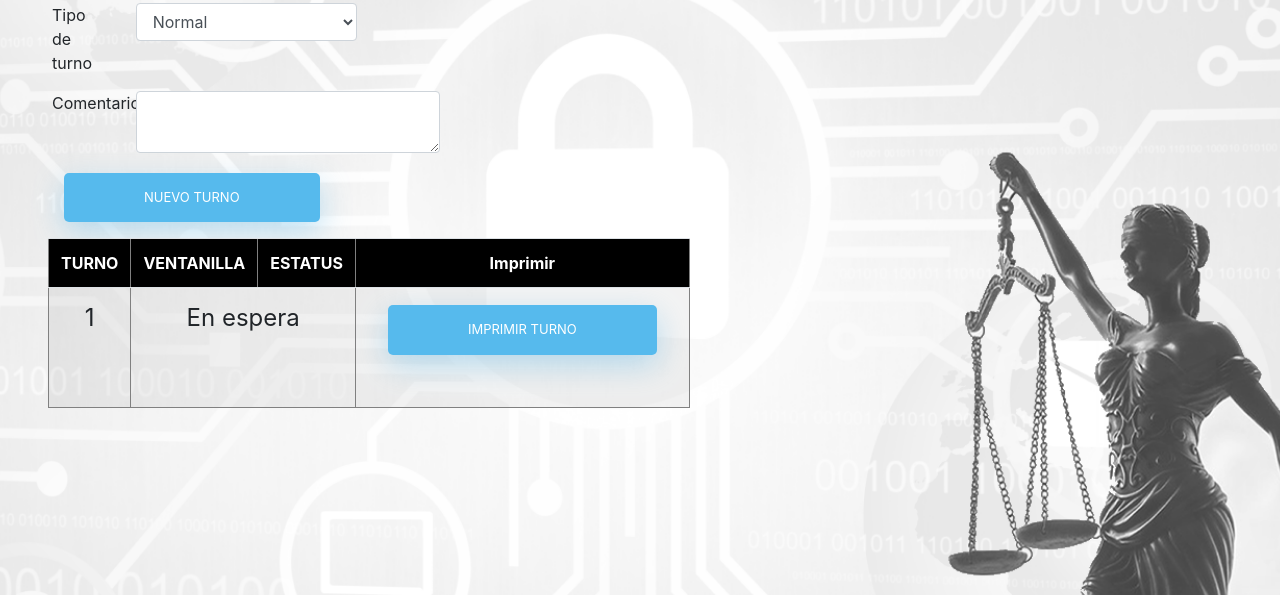
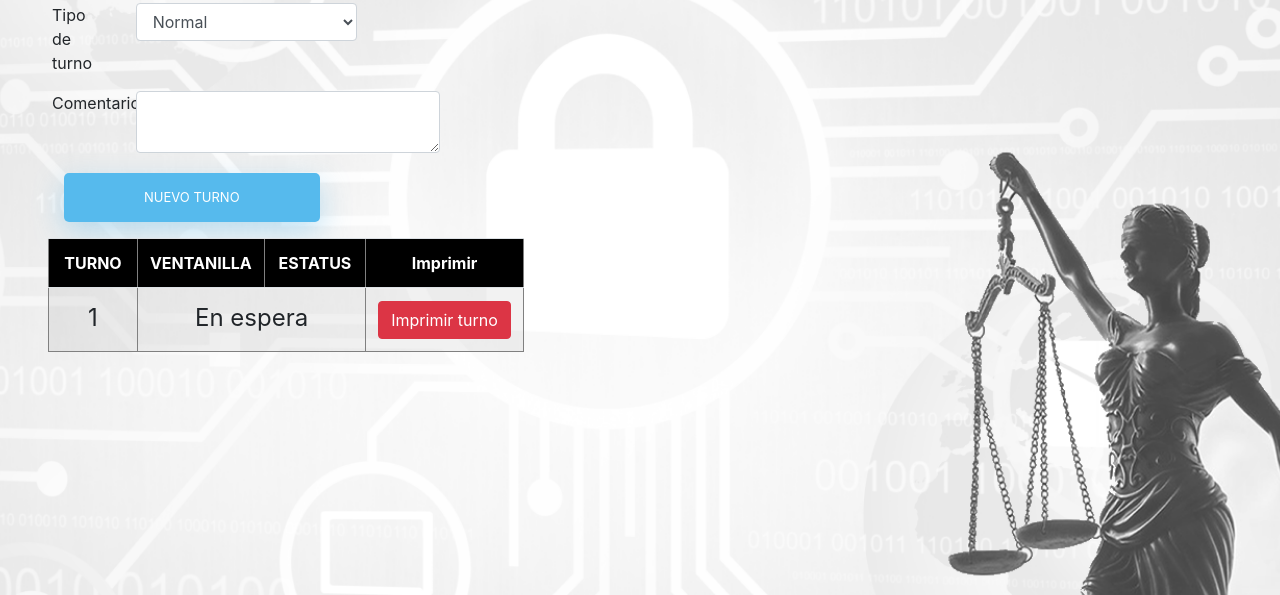
Before and after one commit to carloshernandezsa/pjecz-turnos, a Flask app: template templates/nuevo.html in a window 1280 px wide. Shown: the part 135-730 px from the top of the page. Run offline with Flask 2, Linux system fonts and the light colour scheme; the template is opened without the code that fills it: values that come from a table or form of the project are taken from there, others are empty; tables that the repository leaves empty hold one stand-in row (values such as "Sample post"); some libraries are stand-ins or nearby versions.

Commit message:
actualizacion

```diff
--- a/templates/nuevo.html
+++ b/templates/nuevo.html
@@ -78,7 +78,7 @@
 										{% if datos.estado == 1 %}
 										<td colspan="2">En espera</td>
 										{% endif %}
-										<td><a href="{{url_for('crearPDF')}}{{datos.id}}"><input type="button" class="btn btn-warning" value="Imprimir turno"></a></td>
+										<td><a href="{{url_for('crearPDF')}}{{datos.id}}"><button type="button" class="btn btn-danger">Imprimir turno</button></a></td>
 									</tr>
 									{% endfor %}
 								</tbody>
```
